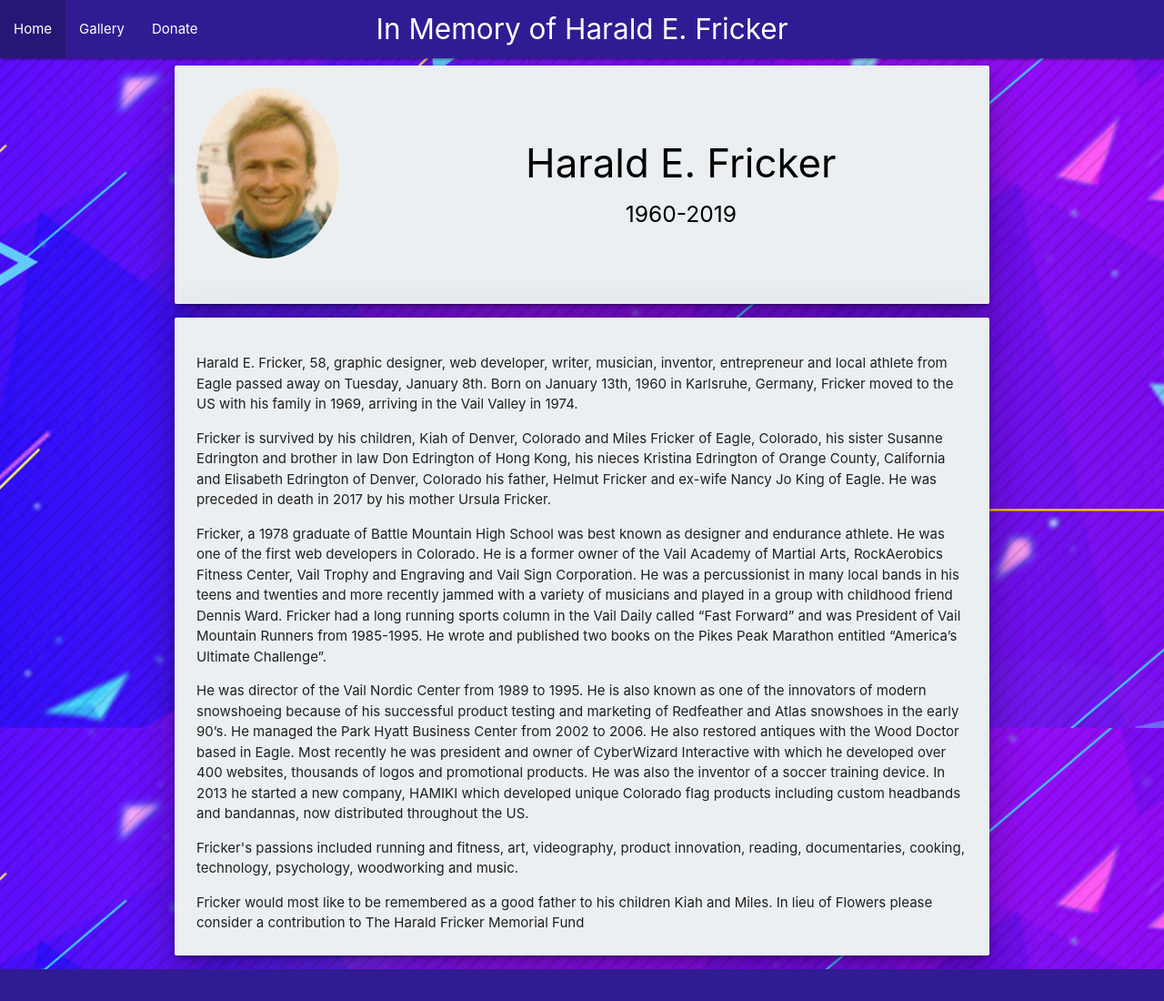
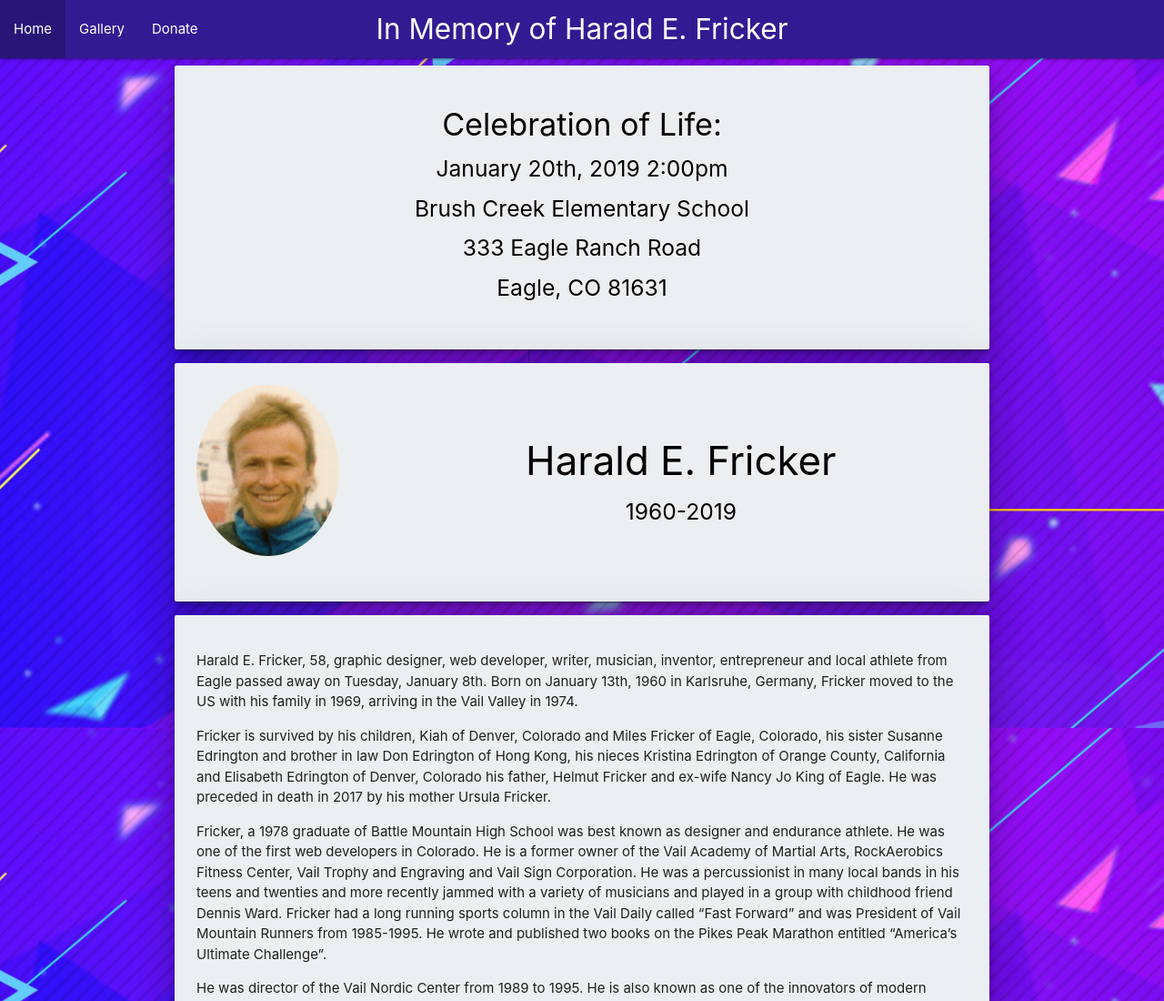
Before and after one commit to edringtondc/harald-fricker, a plain HTML site: page index.html in a window 1280 px wide. Shown: the top 1100 px of the page at 91% size. Drawn offline with nearby package versions, Linux system fonts and the light colour scheme.

Commit message:
added COL info

```diff
--- a/index.html
+++ b/index.html
@@ -34,6 +34,25 @@
 
     </nav>
 
+    <div class="col s12 m8 offset-m2 l6 offset-l3 z-depth-5 about-me container">
+            <div class="card-panel blue-grey lighten-5  z-depth-1">
+                <div class="row valign-wrapper center-align">
+
+                    <div class="col s12">
+                        <span class="black-text">
+                                <h4>Celebration of Life:</h4>
+                                <h5>January 20th, 2019  2:00pm</h5>
+                                <h5>Brush Creek Elementary School</h5>
+                                <h5>333 Eagle Ranch Road</h5>
+                                <h5>Eagle, CO 81631</h5>
+
+                        </span>
+                    </div>
+                </div>
+            </div>
+        </div>
+
+
     <!-- jumbotron for about me information -->
     <div class="col s12 m8 offset-m2 l6 offset-l3 z-depth-5 about-me container">
         <div class="card-panel blue-grey lighten-5  z-depth-1">
@@ -48,11 +67,13 @@
                         <h5 class="page-title center-align">1960-2019</h5>
 
 
+
                     </span>
                 </div>
             </div>
         </div>
     </div>
+
     <div class="col s12 m8 offset-m2 l6 offset-l3 z-depth-5 about-me container">
 
         <div class="card-panel blue-grey lighten-5 z-depth-1 ">
@@ -109,7 +130,7 @@
 
             <span>In lieu of Flowers please consider a contribution to
                 The Harald Fricker Memorial Fund
-                </span>
+            </span>
 
 
         </div>
```
